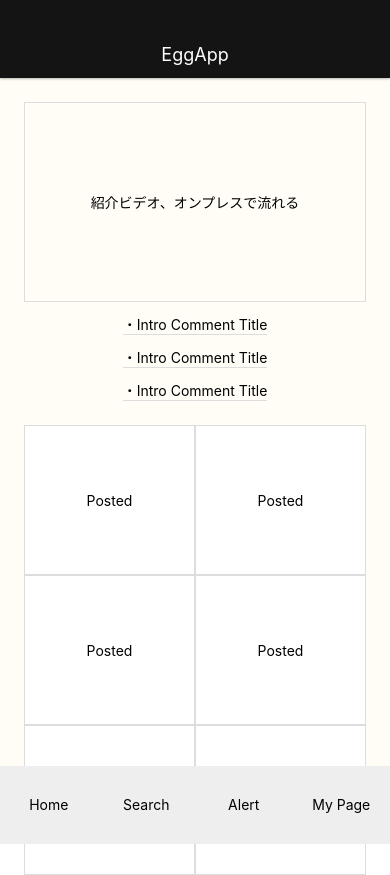
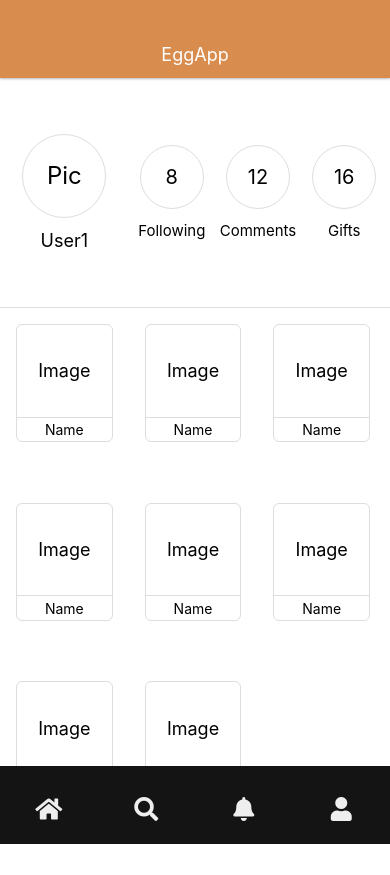
Before and after one commit to tadaakimiwa/EggAppByReactNative, a React Native app: screen / in a window 390 px wide. After the commit the page ends 844 px from the top, so only its background shows below. Built offline with nearby package versions, Linux system fonts and the light colour scheme.

Commit message:
Refactoring FooterBar with FontAwesome and Create UserPageScreen

```diff
--- a/App.js
+++ b/App.js
@@ -2,14 +2,14 @@ import React from 'react';
 import { StyleSheet, View } from 'react-native';
 
 import Appbar from './src/components/Appbar';
-import AthDetailScreen from './src/screens/AthDetailScreen';
+import UserPageScreen from './src/screens/UserPageScreen';
 import Footerbar from './src/components/Footerbar';
 
 export default function App() {
   return (
     <View style={styles.container}>
       <Appbar />
-      <AthDetailScreen />
+      <UserPageScreen />
       <Footerbar />
     </View>
   );
--- a/package.json
+++ b/package.json
@@ -8,7 +8,9 @@
     "eject": "expo eject"
   },
   "dependencies": {
+    "@expo/vector-icons": "^10.1.0",
     "expo": "~37.0.3",
+    "expo-font": "^8.1.1",
     "react": "~16.9.0",
     "react-dom": "~16.9.0",
     "react-native": "https://github.com/expo/react-native/archive/sdk-37.0.1.tar.gz",
--- a/src/components/Appbar.js
+++ b/src/components/Appbar.js
@@ -19,7 +19,7 @@ const styles = StyleSheet.create({
     top: 0,
     height: 78,
     paddingTop: 30,
-    backgroundColor: '#141414',
+    backgroundColor: '#D88D4F',
     left: 0,
     right: 0,
     justifyContent: 'center',
--- a/src/components/Footerbar.js
+++ b/src/components/Footerbar.js
@@ -1,25 +1,63 @@
 import React from 'react';
 import { StyleSheet, Text, View } from 'react-native';
+import * as Font from 'expo-font';
+import { createIconSet } from '@expo/vector-icons';
+import fontAwesome from '../../assets/fonts/fa-solid-900.ttf';
+
+const CustomIcon = createIconSet({
+  Home: '\uf015',
+  Search: '\uf002',
+  Alert: '\uf0f3',
+  User: '\uf007',
+}, 'FontAwesome');
 
 class Footerbar extends React.Component {
+  state  = {
+    fontLoaded: false,
+  }
+
+  async componentDidMount() {
+    await Font.loadAsync({
+      FontAwesome: fontAwesome,
+    });
+
+    this.setState({ fontLoaded: true });
+  }
+
   render() {
     return (
       <View style={styles.footerbar}>
         <View style={styles.footerList}>
           <View style={styles.footerListItem}>
-            <Text style={styles.footerListItemTitle}>Home</Text>
+            {
+              this.state.fontLoaded ? (
+                <CustomIcon name="Home" style={styles.footerListItemTitle} />
+              ) : null
+            }
           </View>
 
           <View style={styles.footerListItem}>
-            <Text style={styles.footerListItemTitle}>Search</Text>
+            {
+              this.state.fontLoaded ? (
+                <CustomIcon name="Search" style={styles.footerListItemTitle} />
+              ) : null
+            }
           </View>
 
           <View style={styles.footerListItem}>
-            <Text style={styles.footerListItemTitle}>Alert</Text>
+            {
+              this.state.fontLoaded ? (
+                <CustomIcon name="Alert" style={styles.footerListItemTitle} />
+              ) : null
+            }
           </View>
 
           <View style={styles.footerListItem}>
-            <Text style={styles.footerListItemTitle}>My Page</Text>
+            {
+              this.state.fontLoaded ? (
+                <CustomIcon name="User" style={styles.footerListItemTitle} />
+              ) : null
+            }
           </View>
 
         </View>
@@ -36,7 +74,7 @@ const styles = StyleSheet.create({
     right: 0,
     height: 78,
     paddingTop: 30,
-    backgroundColor: '#eee',
+    backgroundColor: '#141414',
     zIndex: 10,
   },
   footerList: {
@@ -48,6 +86,11 @@ const styles = StyleSheet.create({
   footerListItem: {
     width: '25%',
     alignItems: 'center',
+    fontFamily: 'FontAwesome',
+  },
+  footerListItemTitle: {
+    fontSize: 24,
+    color: '#eee',
   },
 });
 
--- a/src/elements/CircleButton.js
+++ b/src/elements/CircleButton.js
@@ -3,8 +3,9 @@ import { StyleSheet, Text, View } from 'react-native';
 
 class CircleButton extends React.Component {
   render() {
+    const { style } = this.props;
     return (
-      <View style={styles.circleButton}>
+      <View style={[styles.circleButton, style]}>
         <Text style={styles.circleButtonTitle}>
           {this.props.children}
         </Text>
--- /dev/null
+++ b/src/screens/UserPageScreen.js
@@ -0,0 +1,116 @@
+import React from 'react';
+import { StyleSheet, View, Text } from 'react-native';
+
+import AthList from '../components/AthList';
+
+class UserPageScreen extends React.Component {
+  render() {
+    return (
+      <View style={styles.container}>
+        <View style={styles.userInfo}>
+
+          <View style={styles.userName}>
+            <View style={styles.userNamePic}>
+              <Text style={styles.userNamePicTitle}>Pic</Text>
+            </View>
+            <Text style={styles.userNameTitle}>User1</Text>
+          </View>
+
+          <View style={styles.userInfoBar}>
+            <View style={styles.userInfoTab}>
+              <View style={styles.userInfoTabItem}>
+                <Text style={styles.userInfoTabNum}>8</Text>
+              </View>
+              <Text style={styles.userInfoTabTitle}>Following</Text>
+            </View>
+
+            <View style={styles.userInfoTab}>
+              <View style={styles.userInfoTabItem}>
+                <Text style={styles.userInfoTabNum}>12</Text>
+              </View>
+              <Text style={styles.userInfoTabTitle}>Comments</Text>
+            </View>
+
+            <View style={styles.userInfoTab}>
+              <View style={styles.userInfoTabItem}>
+                <Text style={styles.userInfoTabNum}>16</Text>
+              </View>
+              <Text style={styles.userInfoTabTitle}>Gifts</Text>
+            </View>
+          </View>
+        </View>
+
+        <AthList style={styles.athList} />
+      </View>
+    );
+  }
+}
+
+const styles = StyleSheet.create({
+  container: {
+    flex: 1,
+    width: '100%',
+  },
+  userInfo: {
+    height: '30%',
+    flexDirection: 'row',
+    flexWrap: 'wrap',
+    backgroundColor: '#fff',
+    borderBottomWidth: 1,
+    borderBottomColor: '#ddd',
+  },
+  userName: {
+    height: '100%',
+    width: '33%',
+    alignItems: 'center',
+    justifyContent: 'center',
+  },
+  userNamePic: {
+    borderWidth: 1,
+    borderColor: '#ddd',
+    borderRadius: 42,
+    height: 84,
+    width: 84,
+    alignItems: 'center',
+    justifyContent: 'center',
+  },
+  userNamePicTitle: {
+    fontSize: 24,
+  },
+  userNameTitle: {
+    paddingTop: 12,
+    fontSize: 18,
+  },
+  userInfoBar: {
+    width: '67%',
+    flexDirection: 'row',
+    flexWrap: 'wrap',
+    backgroundColor: '#fff',
+  },
+  userInfoTab: {
+    width: '33%',
+    alignItems: 'center',
+    justifyContent: 'center',
+  },
+  userInfoTabItem: {
+    borderWidth: 1,
+    borderColor: '#ddd',
+    borderRadius: 32,
+    height: 64,
+    width: 64,
+    alignItems: 'center',
+    justifyContent: 'center',
+  },
+  userInfoTabNum: {
+    fontSize: 20,
+  },
+  userInfoTabTitle: {
+    fontSize: 15,
+    paddingTop: 12,
+  },
+  athList: {
+    height: '100%',
+  },
+});
+
+export default UserPageScreen;
```
Also changed, not shown: assets/fonts/fa-solid-900.ttf (added).
